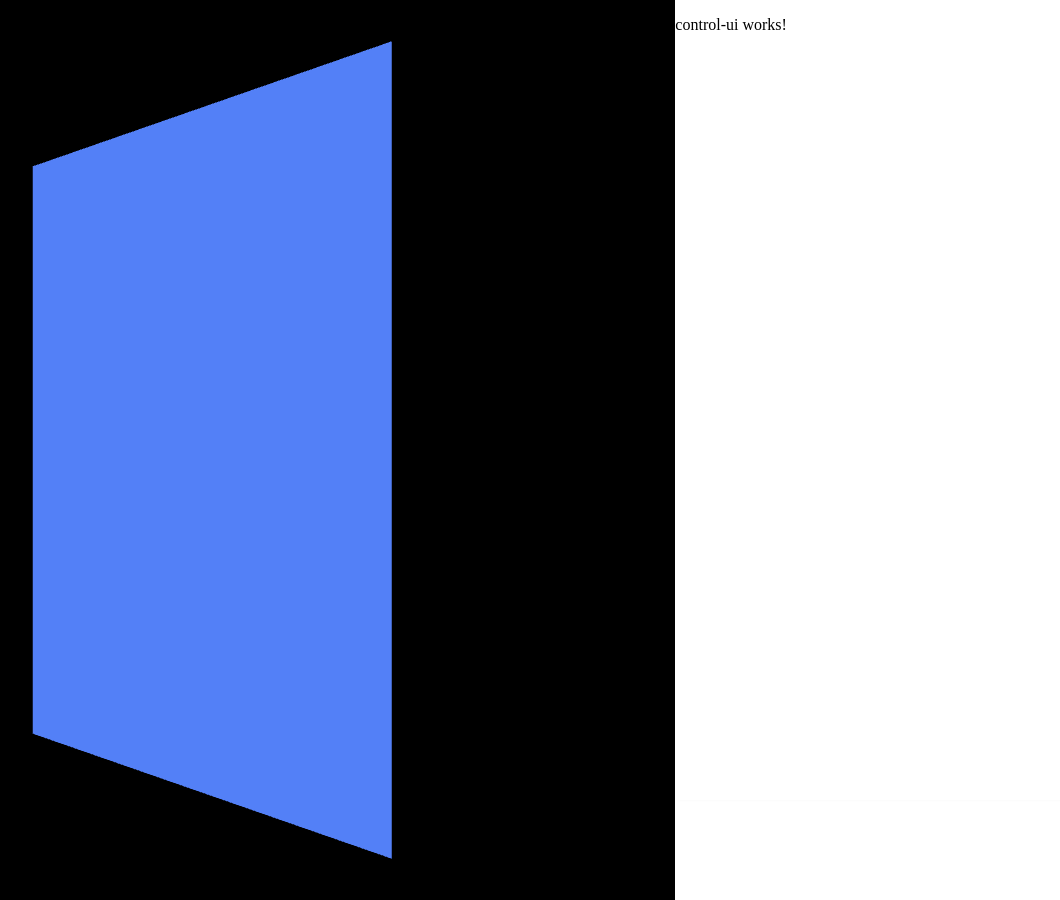
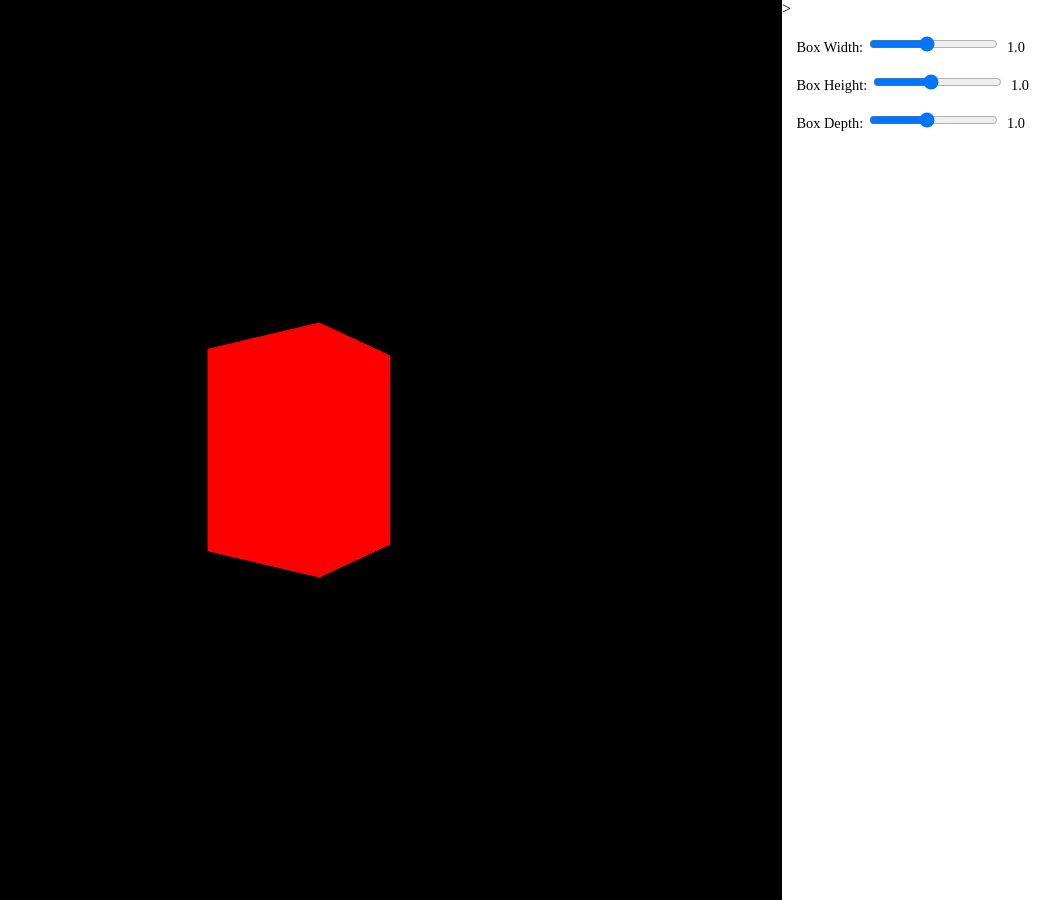
Before and after one commit to Hossam86/3d_web, an Angular app: page / in a window 1280 px wide. Shown: the whole page, without its empty margins (178-1238 px from the left). Built offline with nearby package versions, Linux system fonts and the light colour scheme.

Commit message:
implement control UI with sliders for box dimensions and update rendering service integration

```diff
--- a/src/app/app.css
+++ b/src/app/app.css
@@ -4,11 +4,9 @@
 }
 
 .controls {
-  flex: 1;
-  min-width: 250px;
-  box-shadow: 2px 0 4px rgba(0,0,0,0.03);
+  width: 25%;
 }
 
 .canvas {
-  flex: 2;
+  width: 75%;
 }
--- a/src/app/components/control-ui/control-ui.css
+++ b/src/app/components/control-ui/control-ui.css
@@ -0,0 +1,18 @@
+.control-container {
+  display: flex;
+  flex-direction: column;
+  gap: 1em;
+  max-width: 250px;
+}
+
+.slider-container {
+  display: flex;
+  flex-direction: column;
+  gap: 1em;
+}
+
+.slider-label {
+  font-size: 0.9em;
+  color: var(--text-color);
+  margin-left: 1em;;
+}
--- a/src/app/components/control-ui/control-ui.html
+++ b/src/app/components/control-ui/control-ui.html
@@ -1 +1,18 @@
-<p>control-ui works!</p>
+<div class="control-container">
+    <div class="slider-container">>
+        <label class="slider-label">Box Width:
+            <input type="range" min="0.2" max="2" step="0.2" [value]="boxWidth" (input)="onBoxWidthChange($event)">
+            <span style="margin-left: 0.5em;">{{ boxWidth.toFixed(1) }}</span>
+        </label>
+
+        <label class="slider-label">Box Height:
+            <input type="range" min="0.2" max="2" step="0.2" [value]="boxHeight" (input)="onBoxHeightChange($event)">
+            <span style="margin-left: 0.5em;">{{ boxHeight.toFixed(1) }}</span>
+        </label>
+
+        <label class="slider-label">Box Depth:
+            <input type="range" min="0.2" max="2" step="0.2" [value]="boxDepth" (input)="onBoxDepthChange($event)">
+            <span style="margin-left: 0.5em;">{{ boxDepth.toFixed(1) }}</span>
+        </label>
+    </div>
+</div>
--- a/src/app/components/control-ui/control-ui.ts
+++ b/src/app/components/control-ui/control-ui.ts
@@ -1,4 +1,5 @@
 import { Component } from '@angular/core';
+import { RenderingService } from '../../services/rendering.service';
 
 @Component({
   selector: 'app-control-ui',
@@ -8,4 +9,34 @@ import { Component } from '@angular/core';
 })
 export class ControlUi {
 
+  boxWidth: number = 1.0;
+  boxHeight: number = 1.0;
+  boxDepth: number = 1.0;
+
+  constructor(private renderingService: RenderingService) { }
+  onBoxWidthChange(event: Event): void {
+    const input = event.target as HTMLInputElement;
+    const value = parseFloat(input.value);
+    if (!isNaN(value) && value > 0) {
+      this.boxWidth = value;
+      this.renderingService.updateBoxDimensions(this.boxWidth, this.boxHeight, this.boxDepth);
+    }
+  }
+
+  onBoxHeightChange(event: Event): void {
+    const input = event.target as HTMLInputElement;
+    const value = parseFloat(input.value);
+    if (!isNaN(value) && value > 0) {
+      this.boxHeight = value;
+      this.renderingService.updateBoxDimensions(this.boxWidth, this.boxHeight, this.boxDepth);
+    }
+  }
+  onBoxDepthChange(event: Event): void {
+    const input = event.target as HTMLInputElement;
+    const value = parseFloat(input.value);
+    if (!isNaN(value) && value > 0) {
+      this.boxDepth = value;
+      this.renderingService.updateBoxDimensions(this.boxWidth, this.boxHeight, this.boxDepth);
+    }
+  }
 }
--- a/src/app/services/rendering.service.ts
+++ b/src/app/services/rendering.service.ts
@@ -8,18 +8,19 @@ import { initSplineTexture } from 'three/examples/jsm/Addons.js';
 export class RenderingService {
   // This service is responsible for managing the rendering context and operations
   scene: THREE.Scene = new THREE.Scene();
-  camera: THREE.PerspectiveCamera = new THREE.PerspectiveCamera(70, window.innerWidth / window.innerHeight, 0.01, 10);
+  camera: THREE.PerspectiveCamera = new THREE.PerspectiveCamera(75, window.innerWidth / window.innerHeight, 0.1, 1000);
   renderer: THREE.WebGLRenderer = new THREE.WebGLRenderer({ antialias: true });
   canvas: HTMLElement | null = null;
   meshes: {[key:string]:THREE.Mesh} = {};
   ambientLightColor: THREE.Color = new THREE.Color(255, 255, 255); // White light
   directionalLightColor: THREE.Color = new THREE.Color(255, 255, 255); // White light
+  meshColor: THREE.Color = new THREE.Color(255, 0,0); // Green color
 
   constructor() { }
 
   init(canvasElement: HTMLElement, width: number, height: number): void {
     this.canvas = canvasElement;
-    this.camera.position.z = 1;
+    this.camera.position.z = 3;
 
     this.renderer.setSize(width, height);
     this.canvas.appendChild(this.renderer.domElement);
@@ -37,8 +38,8 @@ export class RenderingService {
   }
 
   private createMesh(): THREE.Mesh {
-    const geometry = new THREE.BoxGeometry(0.7, 0.7, 0.7);
-    const material = new THREE.MeshNormalMaterial();
+    const geometry = new THREE.BoxGeometry(1.0, 1.0, 1.0);
+    const material = new THREE.MeshBasicMaterial({color: this.meshColor}); // Green color
     const mesh = new THREE.Mesh(geometry, material);
     return mesh;
   }
@@ -46,7 +47,7 @@ export class RenderingService {
   startRenderingLoop(): void {
     const animate = (time: number) => {
       if (this.meshes['Box']) {
-        this.meshes['Box'].rotation.y = time / 1000;
+        this.meshes['Box'].rotation.y = time / 2000;
       }
       this.renderer.render(this.scene, this.camera);
       requestAnimationFrame(animate);
@@ -63,4 +64,13 @@ export class RenderingService {
     }
   }
 
+
+  updateBoxDimensions(width: number, height: number, depth: number): void {
+    if (this.meshes['Box']) {
+      const geometry = new THREE.BoxGeometry(width, height, depth);
+      this.meshes['Box'].geometry.dispose(); // Dispose of the old geometry
+      this.meshes['Box'].geometry = geometry; // Update the mesh with the new geometry
+    }
+  }
+
 }
```
Also changed, not shown: 1 other file (tests, documents, lock files or other folders).
